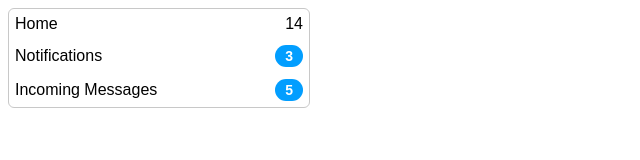
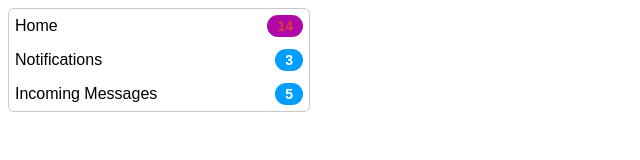
Before and after one commit to Anthonia-I/thonia-, a plain HTML site: page lesson12e.html in a window 1280 px wide. Shown: the full height of the page, 0-640 px from the left. Drawn offline with Linux system fonts and the light colour scheme.

Commit message:
Add files via upload

```diff
--- a/github.css
+++ b/github.css
@@ -1,4 +1,4 @@
-.notificationss {
+.notificationsss {
     background-color: rgb(175, 8, 167);
     color: rgb(219, 58, 58);
     padding-top: 3px;
```
